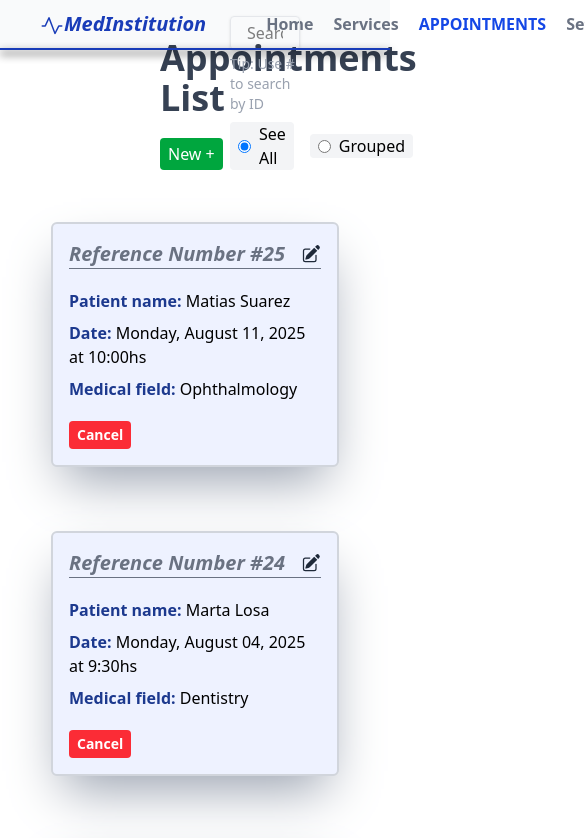
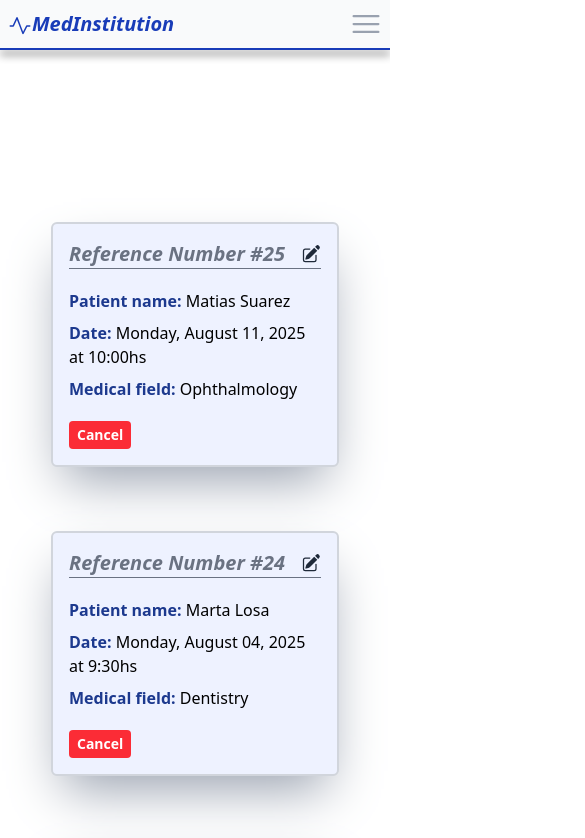
Before and after one commit to LucasDLabo/ReactJS-AAPRO2.0-2025, a React (Vite) app in the folder final_project/: page / in a window 390 px wide. Shown: the top 838 px of the page, 585 px wide, since content can reach past the window. Built offline with nearby package versions, Linux system fonts and the light colour scheme.

Commit message:
feat/mobile: hamburguer menu navbar

```diff
--- a/final_project/src/App.jsx
+++ b/final_project/src/App.jsx
@@ -157,7 +157,7 @@ function App() {
             <main className='min-h-screen'>
                 <section className='flex items-end justify-between px-30 h-30 mb-10'>
 
-                    <div className='w-full'>
+                    {/* <div className='w-full'>
                         <div className='mt-4'>
                             <h2 className='title'>Appointments List</h2>
                         </div>
@@ -213,7 +213,7 @@ function App() {
                             </label>
                         </div>
 
-                    </div>
+                    </div> */}
 
                 </section>
 
--- a/final_project/src/components/header/Navbar.jsx
+++ b/final_project/src/components/header/Navbar.jsx
@@ -5,6 +5,11 @@ function Navbar(){
 
     const toggleSettingsWindow = () => {
         setIsSettingsOpen(!isSettingsOpen);
+    }
+
+    const [isMobileMenuOpen, setIsMobileMenuOpen] = useState(false);
+    const toggleMobileMenuWindow = () => {
+        setIsMobileMenuOpen(!isMobileMenuOpen);
     }
 
     const [theme, setTheme] = useState('light');
@@ -36,14 +41,75 @@ function Navbar(){
 
     return(
         <>
-            <nav className="flex h-12 justify-between bg-gray-50 dark:bg-gray-900 ">
-                <h3 className="flex items-center justify-center px-10 py-3 text-xl font-bold text-blue-800 italic dark:text-gray-200">
+        {/* Menú Mobile Full Screen */}
+            {isMobileMenuOpen && (
+                <section>
+                    <div className="fixed inset-0 z-10 bg-black/60" onClick={toggleMobileMenuWindow}/>
+
+                    <div className="fixed z-10 top-0 right-0 w-7/12 h-screen bg-gray-50 dark:bg-gray-900 dark:text-gray-200 flex flex-col items-center justify-center text-3xl transition-all duration-300">
+                        <ul className="flex flex-col gap-2 px-5 font-bold text-gray-500 dark:text-gray-200 text-2xl">
+                            <li><a href="">Home</a></li>
+                            <li><a href="">Services</a></li>
+                            <li className="text-blue-700"><button title='Current Page'>Appointments</button></li>
+                            <hr />
+                            <li>
+                                <button className="rounded text-start font-medium dark:font-medium text-gray-400 text-xl gap-1 dark:text-gray-600 flex items-center" title={`Switch to ${theme === 'dark' ? 'light theme' : 'dark theme'}`} onClick={toggleTheme}>
+                                    Change Theme
+                                    {
+                                        theme === 'dark' ?
+                                        <div>
+                                            <svg xmlns="http://www.w3.org/2000/svg" viewBox="0 0 24 24" fill="currentColor" className="size-5">
+                                                <path d="M12 2.25a.75.75 0 0 1 .75.75v2.25a.75.75 0 0 1-1.5 0V3a.75.75 0 0 1 .75-.75ZM7.5 12a4.5 4.5 0 1 1 9 0 4.5 4.5 0 0 1-9 0ZM18.894 6.166a.75.75 0 0 0-1.06-1.06l-1.591 1.59a.75.75 0 1 0 1.06 1.061l1.591-1.59ZM21.75 12a.75.75 0 0 1-.75.75h-2.25a.75.75 0 0 1 0-1.5H21a.75.75 0 0 1 .75.75ZM17.834 18.894a.75.75 0 0 0 1.06-1.06l-1.59-1.591a.75.75 0 1 0-1.061 1.06l1.59 1.591ZM12 18a.75.75 0 0 1 .75.75V21a.75.75 0 0 1-1.5 0v-2.25A.75.75 0 0 1 12 18ZM7.758 17.303a.75.75 0 0 0-1.061-1.06l-1.591 1.59a.75.75 0 0 0 1.06 1.061l1.591-1.59ZM6 12a.75.75 0 0 1-.75.75H3a.75.75 0 0 1 0-1.5h2.25A.75.75 0 0 1 6 12ZM6.697 7.757a.75.75 0 0 0 1.06-1.06l-1.59-1.591a.75.75 0 0 0-1.061 1.06l1.59 1.591Z" />
+                                            </svg></div>
+                                        :
+                                            <svg xmlns="http://www.w3.org/2000/svg" viewBox="0 0 24 24" fill="currentColor" className="size-5">
+                                                <path fillRule="evenodd" d="M9.528 1.718a.75.75 0 0 1 .162.819A8.97 8.97 0 0 0 9 6a9 9 0 0 0 9 9 8.97 8.97 0 0 0 3.463-.69.75.75 0 0 1 .981.98 10.503 10.503 0 0 1-9.694 6.46c-5.799 0-10.5-4.7-10.5-10.5 0-4.368 2.667-8.112 6.46-9.694a.75.75 0 0 1 .818.162Z" clipRule="evenodd" />
+                                            </svg>
+                                    }
+                                </button>
+                            </li>
+                            <li>
+                                <button className="rounded text-start font-medium dark:font-medium text-gray-400 text-xl gap-1 dark:text-gray-600 flex items-center" title='Exit'>
+                                    Logout
+                                    <svg xmlns="http://www.w3.org/2000/svg" viewBox="0 0 24 24" fill="currentColor" className="size-4">
+                                        <path fillRule="evenodd" d="M12 2.25a.75.75 0 0 1 .75.75v9a.75.75 0 0 1-1.5 0V3a.75.75 0 0 1 .75-.75ZM6.166 5.106a.75.75 0 0 1 0 1.06 8.25 8.25 0 1 0 11.668 0 .75.75 0 1 1 1.06-1.06c3.808 3.807 3.808 9.98 0 13.788-3.807 3.808-9.98 3.808-13.788 0-3.808-3.807-3.808-9.98 0-13.788a.75.75 0 0 1 1.06 0Z" clipRule="evenodd" />
+                                    </svg>
+                                </button>
+                            </li>
+                        </ul>
+                    </div>
+                </section>
+            )}
+
+            <nav className="flex h-12 justify-between bg-gray-50 dark:bg-gray-900 z-20 relative">
+                <h3 className="flex items-center justify-center px-2 md:px-10 py-3 text-xl font-bold text-blue-800 italic dark:text-gray-200">
                     <svg xmlns="http://www.w3.org/2000/svg" className='size-6 mt-1' fill="currentColor" viewBox="0 0 256 256">
                         <path d="M240,128a8,8,0,0,1-8,8H204.94l-37.78,75.58A8,8,0,0,1,160,216h-.4a8,8,0,0,1-7.08-5.14L95.35,60.76,63.28,131.31A8,8,0,0,1,56,136H24a8,8,0,0,1,0-16H50.85L88.72,36.69a8,8,0,0,1,14.76.46l57.51,151,31.85-63.71A8,8,0,0,1,200,120h32A8,8,0,0,1,240,128Z"></path>
                     </svg>
                     MedInstitution
                 </h3>
-                <ul className="flex items-center gap-5 px-5 font-bold text-gray-500 dark:text-gray-200">
+
+                <div>
+                    <button className="md:hidden aspect-square h-full text-gray-400" onClick={() => setIsMobileMenuOpen(!isMobileMenuOpen)}>
+                        {isMobileMenuOpen ?
+                        (
+                        <div className='flex justify-center w-full h-full text-4xl'>
+                            &times;
+                        </div>
+                        )
+                        :
+                        (
+                        <div className='flex justify-center items-center'>
+                            <svg xmlns="http://www.w3.org/2000/svg" viewBox="0 0 24 24" fill="currentColor" className="size-9">
+                                <path fillRule="evenodd" d="M3 6.75A.75.75 0 0 1 3.75 6h16.5a.75.75 0 0 1 0 1.5H3.75A.75.75 0 0 1 3 6.75ZM3 12a.75.75 0 0 1 .75-.75h16.5a.75.75 0 0 1 0 1.5H3.75A.75.75 0 0 1 3 12Zm0 5.25a.75.75 0 0 1 .75-.75h16.5a.75.75 0 0 1 0 1.5H3.75a.75.75 0 0 1-.75-.75Z" clipRule="evenodd" />
+                            </svg>
+                        </div>
+                        )}
+                    </button>
+
+
+                </div>
+                <ul className="hidden md:flex items-center gap-5 px-5 font-bold text-gray-500 dark:text-gray-200">
                     <li className="hover:text-black dark:hover:text-blue-700"><a href="">Home</a></li>
                     <li className="hover:text-black dark:hover:text-blue-700"><a href="">Services</a></li>
                     <li className="text-blue-700"><button className='cursor-pointer' title='Current Page'>APPOINTMENTS</button></li>
```
